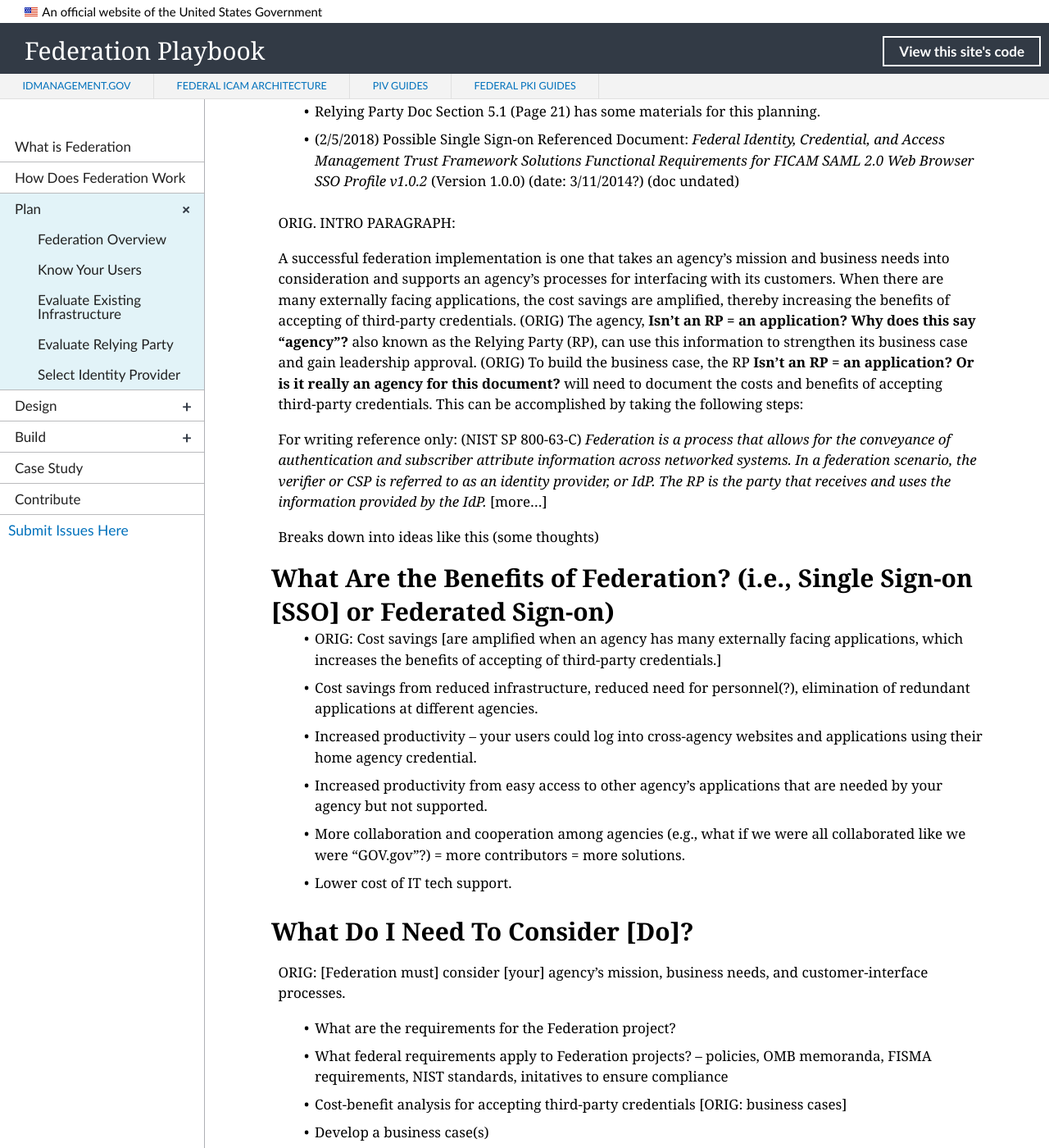
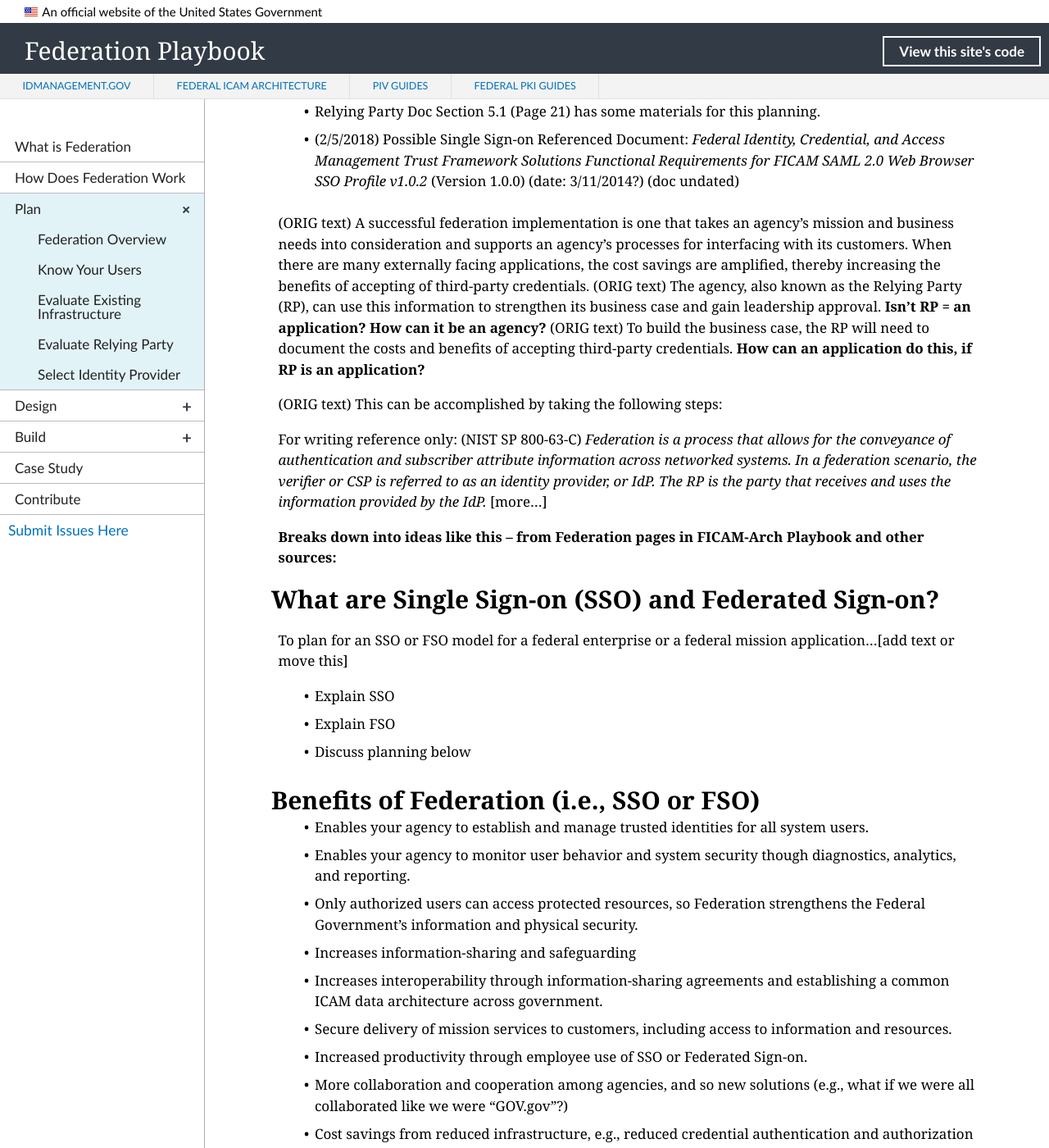
Before and after one commit to GSA/ficam-federation, a Jekyll site: the page built from _plan/00_index.md, in a window 1280 px wide and 1400 px high, scrolled down 296 px. Shown: the whole window at 82% size. Built offline with Jekyll 4.4.1, drawn with Linux system fonts in a browser that asks for light colours; nearby versions of some CDN libraries; library files that are not in the unit come from our copies; some of the changed text lies outside the part shown.

Commit message:
Update 00_index.md
Added content

```diff
--- a/_plan/00_index.md
+++ b/_plan/00_index.md
@@ -12,29 +12,46 @@
 - Relying Party Doc Section 5.1 (Page 21) has some materials for this planning.
 - (2/5/2018) Possible Single Sign-on Referenced Document: _Federal Identity, Credential, and Access Management Trust Framework Solutions Functional Requirements for FICAM SAML 2.0 Web Browser SSO Profile v1.0.2_ (Version 1.0.0) (date: 3/11/2014?) (doc undated)
 
-ORIG. INTRO PARAGRAPH:
+(ORIG text) A successful federation implementation is one that takes an agency’s mission and business needs into consideration and supports an agency’s processes for interfacing with its customers.
+When there are many externally facing applications, the cost savings are amplified, thereby increasing the benefits of accepting of third-party credentials.
+(ORIG text) The agency, also known as the Relying Party (RP), can use this information to strengthen its business case and gain leadership approval. **Isn't RP = an application?  How can it be an agency?**
+(ORIG text) To build the business case, the RP will need to document the costs and benefits of accepting third-party credentials. **How can an application do this, if RP is an application?**
 
-A successful federation implementation is one that takes an agency’s mission and business needs into consideration and supports an agency’s processes for interfacing with its customers.
-When there are many externally facing applications, the cost savings are amplified, thereby increasing the benefits of accepting of third-party credentials.
-(ORIG) The agency, **Isn't an RP = an application? Why does this say "agency"?** also known as the Relying Party (RP), can use this information to strengthen its business case and gain leadership approval.
-(ORIG) To build the business case, the RP **Isn't an RP = an application? Or is it really an agency for this document?** will need to document the costs and benefits of accepting third-party credentials. This can be accomplished by taking the following steps:
+(ORIG text) This can be accomplished by taking the following steps:
 
 For writing reference only:  (NIST SP 800-63-C) _Federation is a process that allows for the conveyance of authentication and subscriber attribute information across networked systems. In a federation scenario, the verifier or CSP is referred to as an identity provider, or IdP. The RP is the party that receives and uses the information provided by the IdP._ [more...]
 
-Breaks down into ideas like this (some thoughts)
+**Breaks down into ideas like this -- from Federation pages in FICAM-Arch Playbook and other sources:**
 
-## What Are the Benefits of Federation? (i.e., Single Sign-on [SSO] or Federated Sign-on)
-* ORIG: Cost savings [are amplified when an agency has many externally facing applications, which increases the benefits of accepting of third-party credentials.]
-* Cost savings from reduced infrastructure, reduced need for personnel(?), elimination of redundant applications at different agencies.
-* Increased productivity -- your users could log into cross-agency websites and applications using their home agency credential.
-* Increased productivity from easy access to other agency's applications that are needed by your agency but not supported.
-* More collaboration and cooperation among agencies (e.g., what if we were all collaborated like we were "GOV.gov"?) = more contributors = more solutions.
-* Lower cost of IT tech support.
+## What are Single Sign-on (SSO) and Federated Sign-on?
+To plan for an SSO or FSO model for a federal enterprise or a federal mission application...[add text or move this]
+* Explain SSO
+* Explain FSO
+* Discuss planning below
 
-## What Do I Need To Consider [Do]?
-ORIG:  [Federation must] consider [your] agency’s mission, business needs, and customer-interface processes.<!--Examples would be helpful-->
+## Benefits of Federation (i.e., SSO or FSO)
+* Enables your agency to establish and manage trusted identities for all system users.
+* Enables your agency to monitor user behavior and system security though diagnostics, analytics, and reporting.
+* Only authorized users can access protected resources, so Federation strengthens the Federal Government’s information and physical security.
+* Increases information-sharing and safeguarding
+* Increases interoperability through information-sharing agreements and establishing a common ICAM data architecture across government.
+* Secure delivery of mission services to customers, including access to information and resources.
+* Increased productivity through employee use of SSO or Federated Sign-on.
+* More collaboration and cooperation among agencies, and so new solutions (e.g., what if we were all collaborated like we were "GOV.gov"?)
+* Cost savings from reduced infrastructure, e.g., reduced credential authentication and authorization services, redundant applications.
+* Cost savings from centralized technical support teams.
+-- your users could log into cross-agency websites and applications using their home agency credential.
+
+* Foster trust by building protections for privacy and civil liberties into business processes and technical solutions
+Goal 4: Support Federal Government efficiency in information technology.
+4.1 - Streamline ICAM governance and program management within each agency or department
+4.2 - Standardize and automate ICAM business processes across the Federal Government
+4.3 - Establish shared service platforms and reuse or repurpose existing hardware and infrastructure when possible
+
+## What Do I Need To Consider?
+* Agency mission, business needs, and customer-interface processes.
 * What are the requirements for the Federation project?
-* What federal requirements apply to Federation projects? -- policies, OMB memoranda, FISMA requirements, NIST standards, initatives to ensure compliance
+* What federal policies and mandates apply to Federation projects? -- policies, OMB memoranda, FISMA requirements, NIST standards, initatives to ensure compliance
 * Cost-benefit analysis for accepting third-party credentials [ORIG: business cases]
 * Develop a business case(s)
 * How to obtain funding and from where
@@ -42,17 +59,20 @@
 * How to set up agreements with other agencies
 * How to evaluate and contract with Service Providers
 * How to manage, mitigate, and report risks and issues -- internal agency, across-agency, cross-government?
-* Setting up communications and outreach vehicles - foster communications and cooperation, consistent messaging, timely and accurate reporting [Roadmap, pg. 178)
+* What federal reporting is required?
+* Develop communications and outreach vehicles - foster communications and cooperation, consistent messaging, timely and accurate reporting [Roadmap, pg. 178)
+
+Additional planning:
 * Establish cross-agency, cross-government working group(s)?
 * Define workstreams for project and administrative [Roadmap, pg. 177]
-* What reporting will be required?
+
 
 Future planning:
 * Which applications available from other agencies would your users benefit from if they had easy access to them?
 * Which applications could your agency eliminate if users had access to the same/similar applications at another agency?
 
-
-This can be accomplished by taking the following steps:
+## How Do We Plan for Federation?
+You can begin achieving the benefits of Federation by taking the following steps:
 
 ## <span style="color: #0C5C89">**Checklist**</span>
 
@@ -62,13 +82,13 @@
 * What new infrastructure needs to be put in place--design, build, implement?
 * What will be the cost of design, build, implement, operations, and maintenance (phases)? **Goes where?**
 
-<i class="fa fa-check-square-o"></i> &nbsp;**Estimate application integration costs.** **How much will this cost to plan, design, build/integrate, operate, and maintain?**
+<i class="fa fa-check-square-o"></i> &nbsp;**Estimate application integration costs.**
 * Calculate the cost based on the **integration?** effort per application.
 * Assess how complex is the application
 * Assess how easily can the application authentication method can be modified **Existing system or new system?**
 * Assess how easy it is to link third-party credentials to RP accounts. **Is this Account Linking?**
 
-<i class="fa fa-check-square-o"></i> &nbsp;**Estimate ongoing costs.** **How much will other life-cycle cost phases cost?**
+<i class="fa fa-check-square-o"></i> &nbsp;**Estimate ongoing, life-cycle costs.**
 * Plan
 * Design
 * Build/Integrate
```
